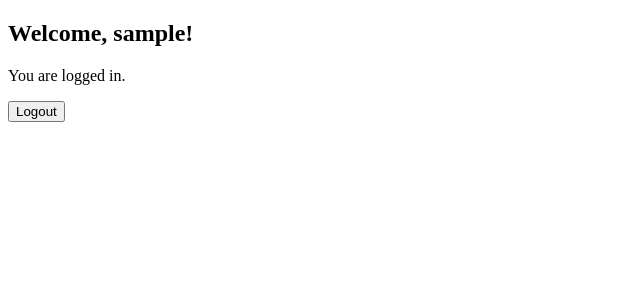
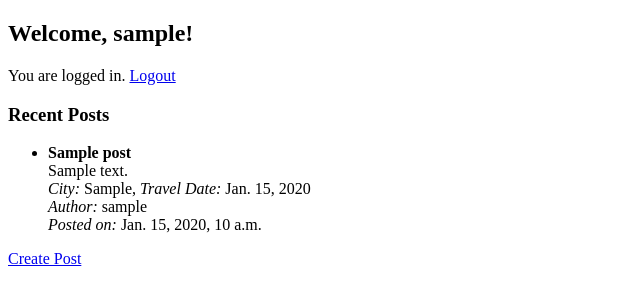
Before and after one commit to XTREME0/TravMate, a Django app: template Site/templates/home.html in a window 1280 px wide. Shown: the top 305 px of the page, without its empty margins (0-640 px from the left). Run offline with Django 5.2, Linux system fonts and the light colour scheme; tables that the repository leaves empty hold one stand-in row (values such as "Sample post"); the template is opened without the code that fills it: values that come from a table or form of the project are taken from there, most other values are stand-ins (such as "Sample title", 1, 10 or a date in 2020).

Commit message:
added travel date and city to posts

```diff
--- a/Site/forms.py
+++ b/Site/forms.py
@@ -17,4 +17,4 @@ class LoginForm(forms.Form):
 class PostForm(forms.ModelForm):
     class Meta:
         model = Post
-        fields = ['title', 'content']
+        fields = ['title', 'content', 'city', 'travel_date']
--- a/Site/models.py
+++ b/Site/models.py
@@ -15,6 +15,8 @@ class Post(models.Model):
     title = models.CharField(max_length=100)
     content = models.TextField()
     author = models.ForeignKey(User, on_delete=models.CASCADE, related_name='posts')
+    city = models.CharField(max_length=100)  # Add city field
+    travel_date = models.DateField()  # Add travel_date field
     created_at = models.DateTimeField(auto_now_add=True)
 
     def __str__(self):
--- a/Site/templates/home.html
+++ b/Site/templates/home.html
@@ -7,10 +7,21 @@
 </head>
 <body>
     <h2>Welcome, {{ username }}!</h2>
-    <p>You are logged in.</p>
-    <form action="{% url 'logout' %}" method="post">
-        {% csrf_token %}
-        <button type="submit">Logout</button>
-    </form>
+    <p>You are logged in. <a href="{% url 'logout' %}">Logout</a></p>
+
+    <h3>Recent Posts</h3>
+    <ul>
+        {% for post in posts %}
+            <li>
+                <strong>{{ post.title }}</strong><br>
+                {{ post.content }}<br>
+                <em>City:</em> {{ post.city }}, <em>Travel Date:</em> {{ post.travel_date }}<br>
+                <em>Author:</em> {{ post.author.username }}<br>
+                <em>Posted on:</em> {{ post.created_at }}
+            </li>
+        {% endfor %}
+    </ul>
+
+    <a href="{% url 'create_post' %}">Create Post</a>
 </body>
 </html>
```
Also changed, not shown: Site/views.py (+4 -3 lines), Site/migrations/0003_post_city_post_travel_date.py (added).
